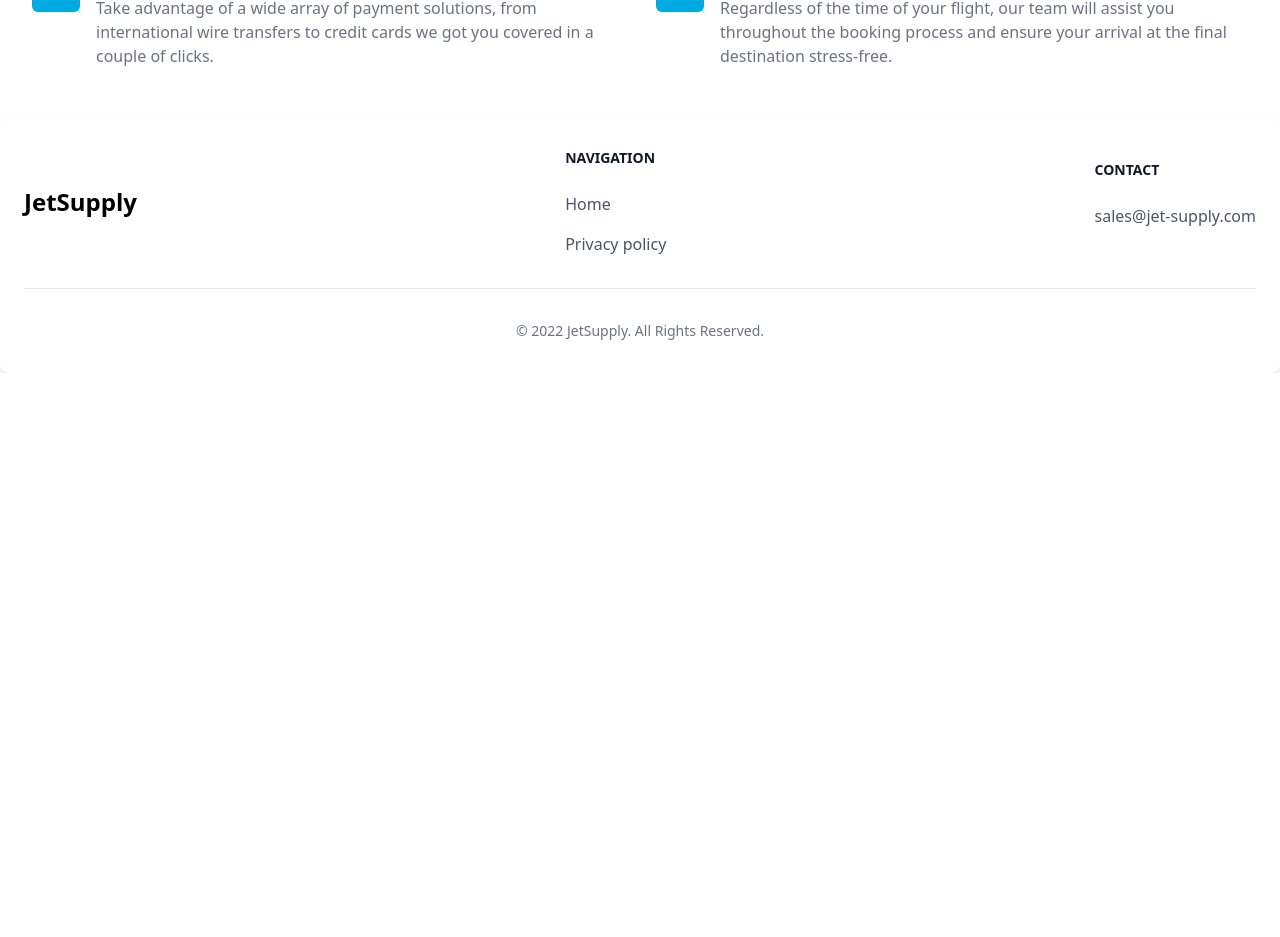
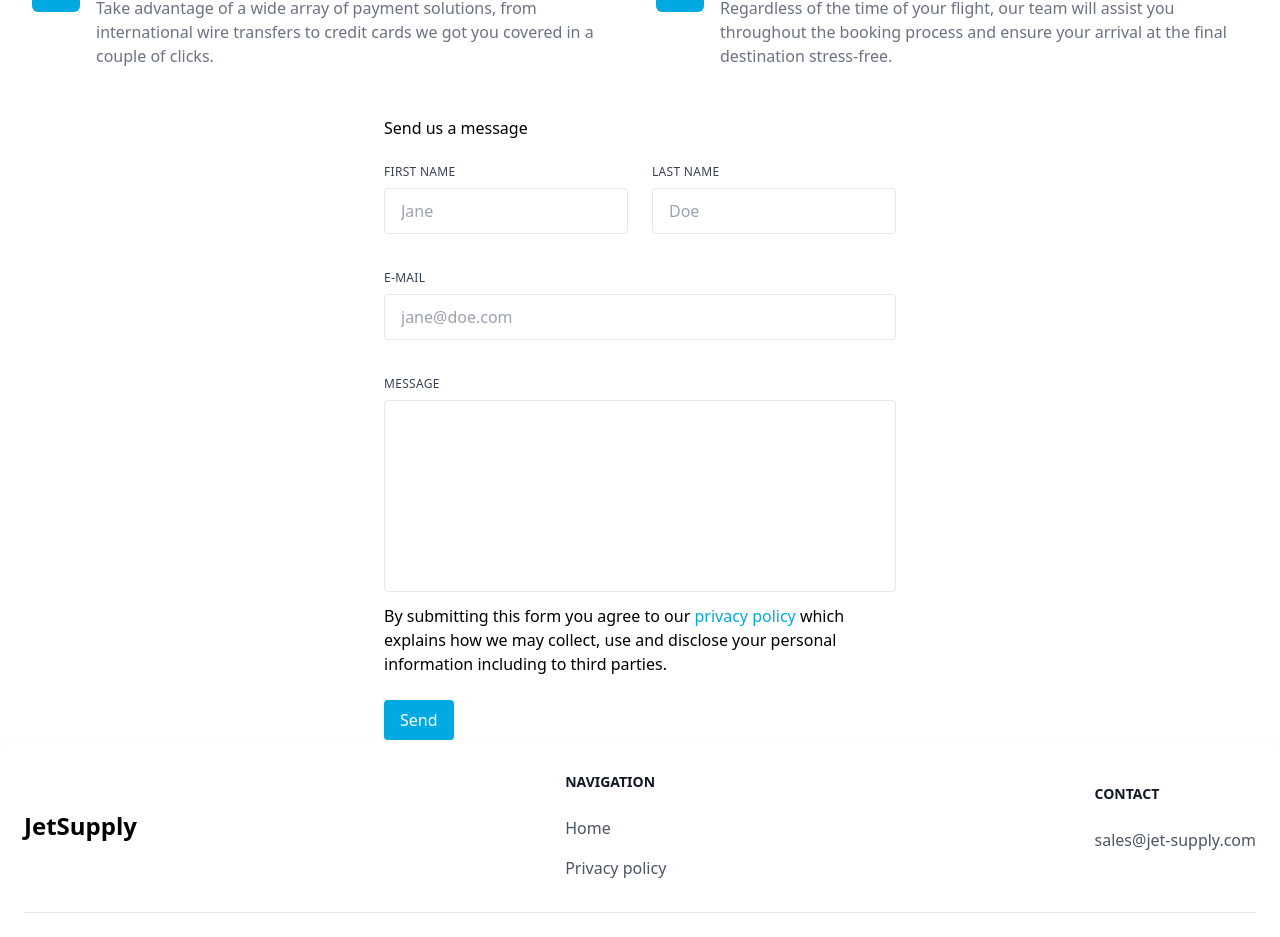
Before and after one commit to alexandruana/jet-supply, a Nuxt app: page / in a window 1280 px wide. Shown: the part 1886-2823 px from the top of the page. Before the commit the page ends 2259 px from the top, so only its background shows below. Built offline with nearby package versions, Linux system fonts and the light colour scheme.

Commit message:
Added Netlify form tags.

```diff
--- a/components/ContactForm.vue
+++ b/components/ContactForm.vue
@@ -1,5 +1,5 @@
 <template>
-	<form class="mx-auto max-w-lg">
+	<form name="Contact" data-netlify="true" method="POST" class="mx-auto max-w-lg">
 		<p class="font-medium mb-6">Send us a message</p>
 		<div class="flex flex-wrap -mx-3 mb-6">
 			<div class="w-full md:w-1/2 px-3 mb-6 md:mb-0">
@@ -10,6 +10,7 @@
 					class="appearance-none block w-full bg-transparent text-gray-700 border rounded py-3 px-4 mb-3 leading-tight focus:outline-none focus:bg-white"
 					id="grid-first-name"
 					type="text"
+					name="first_name"
 					placeholder="Jane">
 			</div>
 			<div class="w-full md:w-1/2 px-3 mb-6 md:mb-0">
@@ -20,6 +21,7 @@
 					class="appearance-none block w-full bg-transparent text-gray-700 border rounded py-3 px-4 mb-3 leading-tight focus:outline-none focus:bg-white"
 					id="grid-first-name"
 					type="text"
+					name="last_name"
 					placeholder="Doe">
 			</div>
 		</div>
@@ -32,6 +34,7 @@
 					class="appearance-none block w-full bg-transparent text-gray-700 border border-gray-200 rounded py-3 px-4 mb-3 leading-tight focus:outline-none focus:bg-white focus:border-gray-500"
 					id="email"
 					type="email"
+					name="email"
 					placeholder="jane@doe.com">
 			</div>
 		</div>
@@ -40,12 +43,19 @@
 				<label class="block uppercase tracking-wide text-gray-700 text-xs font-normal mb-2" for="grid-password">
 					Message
 				</label>
-				<textarea class=" no-resize appearance-none block w-full bg-transparent text-gray-700 border border-gray-200 rounded py-3 px-4 mb-3 leading-tight focus:outline-none focus:bg-white focus:border-gray-500 h-48 resize-none" id="message"></textarea>
+				<textarea
+					name="message"
+					class=" no-resize appearance-none block w-full bg-transparent text-gray-700 border border-gray-200 rounded py-3 px-4 mb-3 leading-tight focus:outline-none focus:bg-white focus:border-gray-500 h-48 resize-none"
+					id="message">
+				</textarea>
+				<p>By submitting this form you agree to our <NuxtLink to="/privacypolicy" class="text-jet-light hover:text-jet-dark">privacy policy</NuxtLink> which explains how we may collect, use and disclose your personal information including to third parties.</p>
 			</div>
 		</div>
 		<div class="md:flex md:items-center">
 			<div class="md:w-1/3">
-				<button class="shadow bg-jet-light hover:bg-jet-dark focus:shadow-outline focus:outline-none text-white font-medium py-2 px-4 rounded" type="button">
+				<button
+					class="shadow bg-jet-light hover:bg-jet-dark focus:shadow-outline focus:outline-none text-white font-medium py-2 px-4 rounded"
+					type="submit">
 					Send
 				</button>
 			</div>
--- a/pages/index.vue
+++ b/pages/index.vue
@@ -3,10 +3,14 @@
 		<HeroBanner />
 		<AlternateFeature />
 		<UniqueSellingPointsFeature />
+		<div>
+			<ContactForm />
+		</div>
 	</main>
 </template>
 
 <script>
+import ContactForm from '~/components/ContactForm.vue'
 export default {
 	name: 'IndexPage',
 	head () {
@@ -17,10 +21,11 @@ export default {
 				{
 					hid: 'description',
 					name: 'description',
-					content: 'Home page.'
+					content: 'Home page'
 				}
 			]
 		}
-	}
+	},
+	components: { ContactForm }
 }
 </script>
```
